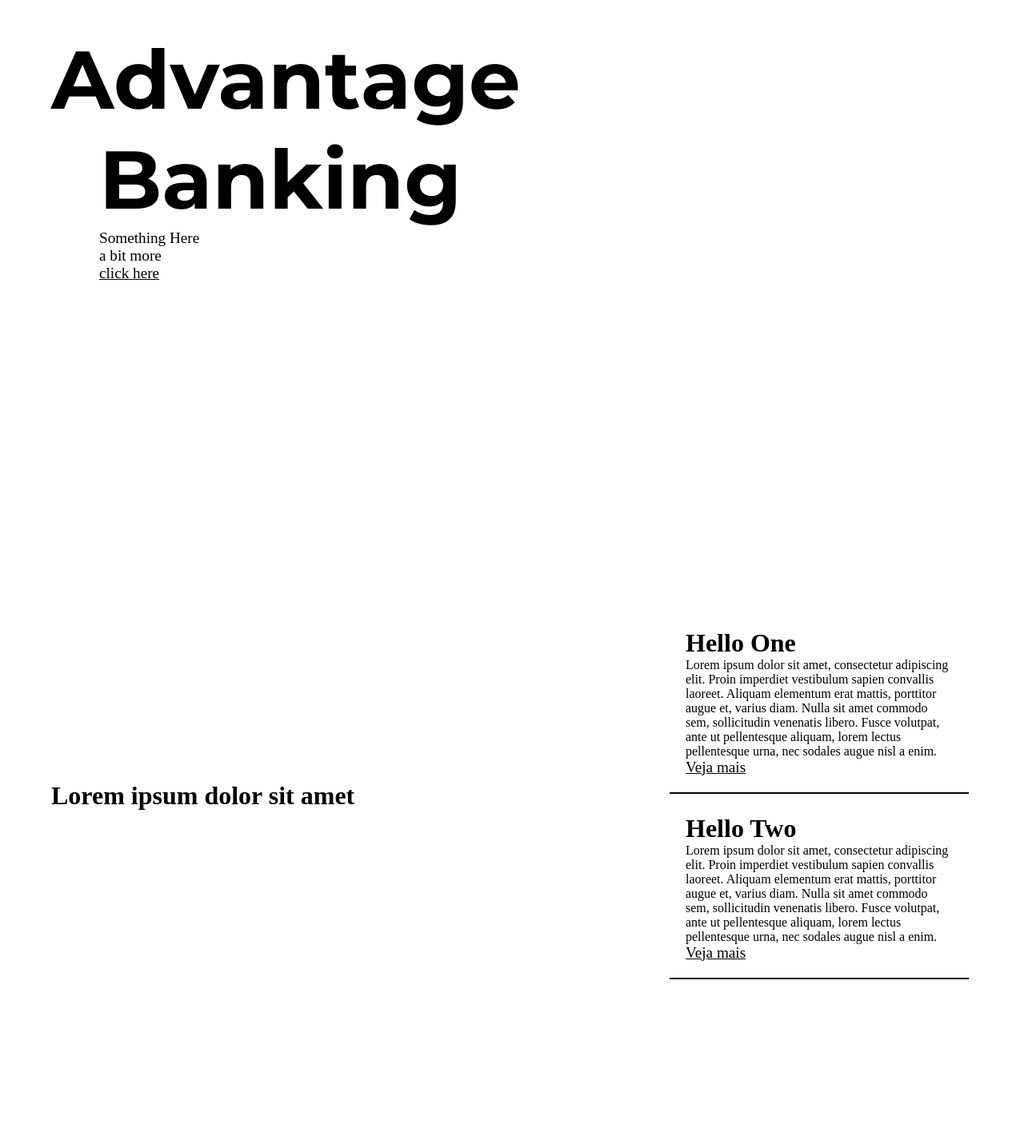
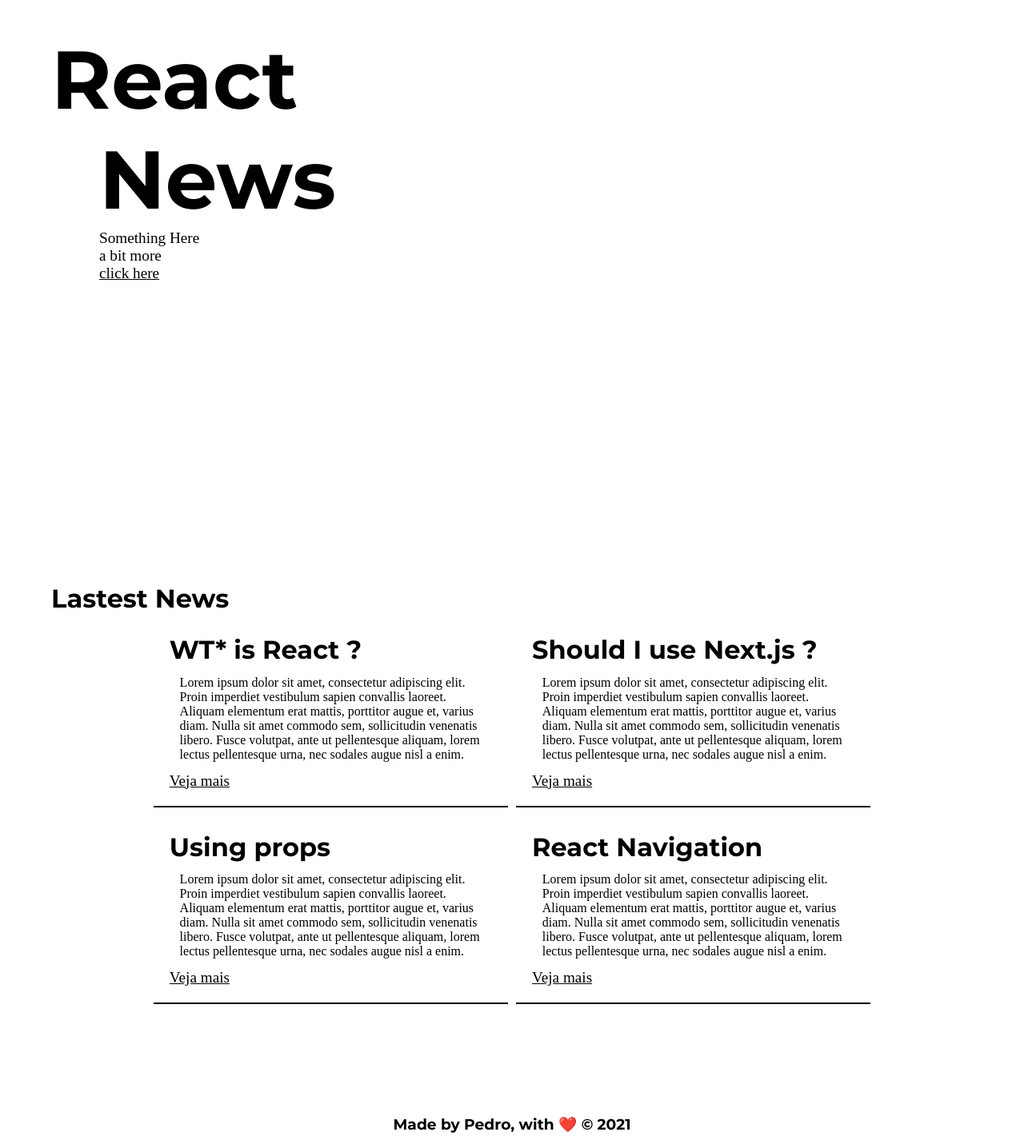
Before and after one commit to pedrocardoz0/html-css, a plain HTML site: page 01-ui-clone/index.html in a window 1280 px wide. Shown: the part 213-1639 px from the top of the page at 80% size. Before the commit the page ends 1616 px from the top, so only its background shows below. Drawn offline with nearby package versions, Linux system fonts and the light colour scheme; a web font is replaced by a local one.

Commit message:
Adding More Styles

```diff
--- a/0-projeto-inicial/produtos.css
+++ b/0-projeto-inicial/produtos.css
@@ -0,0 +1,20 @@
+header {
+    background: #BBBBBB;
+}
+
+/* nav > ul > li {
+    display: inline;
+} */
+
+nav li {
+    display: inline;
+    margin: 0 0 0 15px;
+}
+
+nav a {
+    text-transform: uppercase;
+    color: #000000;
+    font-weight: bold;
+    font-size: 22px;
+    text-decoration: none;
+}
--- a/01-ui-clone/index.html
+++ b/01-ui-clone/index.html
@@ -5,17 +5,18 @@
         <meta charset="UTF-8">
         <link rel="stylesheet" href="./styles/main.css">
         <link rel="stylesheet" href="./styles/fonts.css">
+        <link rel="stylesheet" href="https://unpkg.com/aos@next/dist/aos.css" />
     </head>
     <body>
 
         <div id="layout">
 
-            <div class="section center"> <!-- Home Section -->
+            <header class="section center"> <!-- Home Section -->
                 <div>
-                    <h1 class="home-logo ">Advantage</h1>
+                    <h1 class="home-logo" data-aos="zoom-in">React</h1>
 
                     <div class="left-indetation">
-                        <h1 class="home-logo">Banking</h1>
+                        <h1 class="home-logo" data-aos="zoom-in">News</h1>
 
                         <p class="home-sub-logo">Something Here</p>
                         <p class="home-sub-logo">a bit more</p>
@@ -24,21 +25,37 @@
                     </div>
                 </div>
 
-            </div>
+            </header>
 
             <div class="section center wrap"> <!-- Articles Section -->
-                <h1 style="flex: 1;">Lorem ipsum dolor sit amet</h1>
+                <div>
+                    <h1 style="flex: 1;">Lastest News</h1>
 
-                <ul style="flex: .5">
+                    <ul style="flex-wrap: wrap;" data-aos="fade-up">
                         <li>
-                        <h1>Hello One</h1>
+                            <h1>WT* is React ?</h1>
                             <p>
                                 Lorem ipsum dolor sit amet, consectetur adipiscing elit. Proin imperdiet vestibulum sapien convallis laoreet. Aliquam elementum erat mattis, porttitor augue et, varius diam. Nulla sit amet commodo sem, sollicitudin venenatis libero. Fusce volutpat, ante ut pellentesque aliquam, lorem lectus pellentesque urna, nec sodales augue nisl a enim.
                             </p>
                             <a class="home-sub-logo link" href="google.com">Veja mais</a>
                         </li>
                         <li>
-                        <h1>Hello Two</h1>
+                            <h1>Should I use Next.js ?</h1>
+                            <p>
+                                Lorem ipsum dolor sit amet, consectetur adipiscing elit. Proin imperdiet vestibulum sapien convallis laoreet. Aliquam elementum erat mattis, porttitor augue et, varius diam. Nulla sit amet commodo sem, sollicitudin venenatis libero. Fusce volutpat, ante ut pellentesque aliquam, lorem lectus pellentesque urna, nec sodales augue nisl a enim.
+                            </p>
+
+                            <a class="home-sub-logo link" href="google.com">Veja mais</a>
+                        </li>
+                        <li>
+                            <h1>Using props</h1>
+                            <p>
+                                Lorem ipsum dolor sit amet, consectetur adipiscing elit. Proin imperdiet vestibulum sapien convallis laoreet. Aliquam elementum erat mattis, porttitor augue et, varius diam. Nulla sit amet commodo sem, sollicitudin venenatis libero. Fusce volutpat, ante ut pellentesque aliquam, lorem lectus pellentesque urna, nec sodales augue nisl a enim.
+                            </p>
+                            <a class="home-sub-logo link" href="google.com">Veja mais</a>
+                        </li>
+                        <li>
+                            <h1>React Navigation</h1>
                             <p>
                                 Lorem ipsum dolor sit amet, consectetur adipiscing elit. Proin imperdiet vestibulum sapien convallis laoreet. Aliquam elementum erat mattis, porttitor augue et, varius diam. Nulla sit amet commodo sem, sollicitudin venenatis libero. Fusce volutpat, ante ut pellentesque aliquam, lorem lectus pellentesque urna, nec sodales augue nisl a enim.
                             </p>
@@ -46,9 +63,40 @@
                             <a class="home-sub-logo link" href="google.com">Veja mais</a>
                         </li>
 
+
                     </ul>
+                </div>
+            </div>
 
-            </div>
+            <footer id="footer">
+                <h3>Made by Pedro, with ❤️ © 2021</h3>
+            </footer> <!-- Footer -->
+
+            <script src="https://unpkg.com/aos@next/dist/aos.js"></script>
+            <script>
+                AOS.init({
+                // Global settings:
+                disable: false, // accepts following values: 'phone', 'tablet', 'mobile', boolean, expression or function
+                startEvent: 'DOMContentLoaded', // name of the event dispatched on the document, that AOS should initialize on
+                initClassName: 'aos-init', // class applied after initialization
+                animatedClassName: 'aos-animate', // class applied on animation
+                useClassNames: false, // if true, will add content of `data-aos` as classes on scroll
+                disableMutationObserver: false, // disables automatic mutations' detections (advanced)
+                debounceDelay: 50, // the delay on debounce used while resizing window (advanced)
+                throttleDelay: 99, // the delay on throttle used while scrolling the page (advanced)
+
+
+                // Settings that can be overridden on per-element basis, by `data-aos-*` attributes:
+                offset: 120, // offset (in px) from the original trigger point
+                delay: 0, // values from 0 to 3000, with step 50ms
+                duration: 400, // values from 0 to 3000, with step 50ms
+                easing: 'ease', // default easing for AOS animations
+                once: false, // whether animation should happen only once - while scrolling down
+                mirror: false, // whether elements should animate out while scrolling past them
+                anchorPlacement: 'top-bottom', // defines which position of the element regarding to window should trigger the animation
+
+                });
+            </script>
 
         </div>
 
--- a/01-ui-clone/styles/main.css
+++ b/01-ui-clone/styles/main.css
@@ -5,13 +5,29 @@
 
 ul {
     list-style: none;
+    display: flex;
+    justify-content: center;
 }
+
 li {
+    width: 35%;
     border-width: 0px 0px 2px 0px;
     border-color: #000000;
     border-style: solid;
     padding: 20px;
     margin: 5px;
+}
+
+h1, h3 {
+    font-family: "Montserrat Bold";
+}
+
+p {
+    font-family: "Cardo Regular";
+}
+
+li > p {
+    padding: 1vw;
 }
 
 html,
@@ -21,6 +37,11 @@
 
 #layout {
     padding: 1vh 5vw;
+}
+
+#footer {
+    display: flex;
+    justify-content: center;
 }
 
 .left-indetation {
@@ -40,7 +61,6 @@
 
     -webkit-flex-wrap: wrap;
     flex-wrap: wrap;
-    width: 100%;
 }
 
 .home-logo {
```
Also changed, not shown: 0-projeto-inicial/produtos.html (+9 -8 lines). Lines whose indentation alone changed are shown as unchanged.
